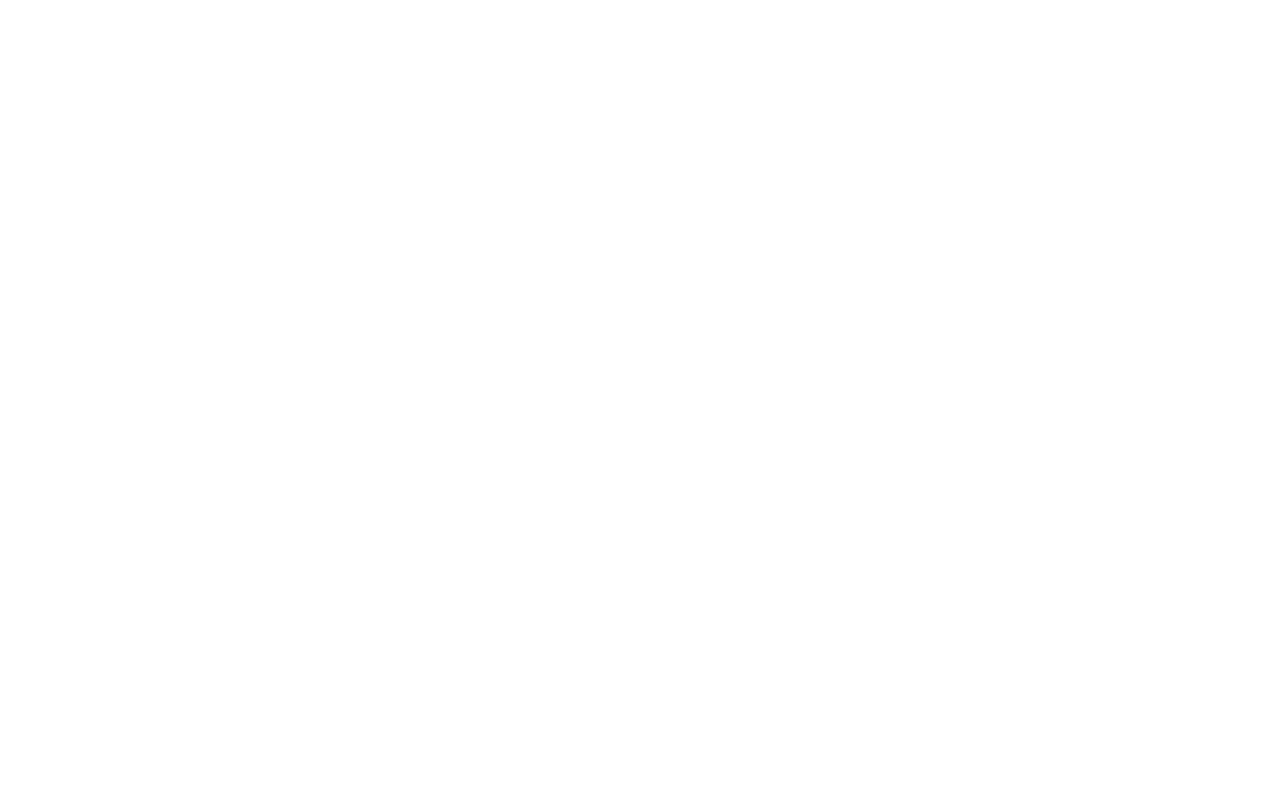
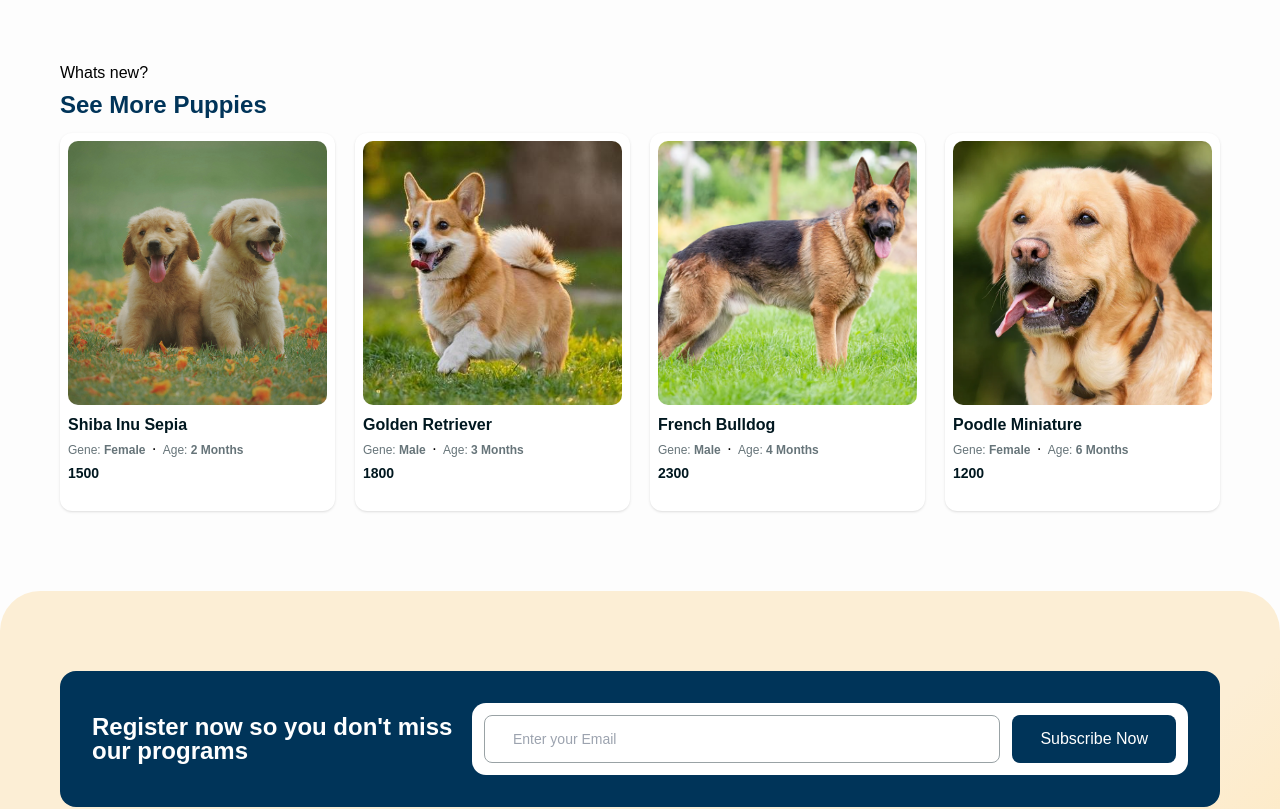
Before and after one commit to giojano1/unilab-practice-2, a React (Vite) app: page /dog/1 in a window 1280 px wide. Shown: the part 1340-2149 px from the top of the page. Before the commit the page ends 1325 px from the top, so only its background shows below. Built offline with nearby package versions, Linux system fonts and the light colour scheme.

Commit message:
feature/dogdt-page

```diff
--- a/src/components/Dogdetail/Customers.jsx
+++ b/src/components/Dogdetail/Customers.jsx
@@ -6,7 +6,7 @@
 
 const Customers = () => {
   return (
-    <div className="my-10">
+    <div className="my-20">
       <div className="my-4">
         <h2 className="text-bold-24 text-neutral100 ">Our lovely customer</h2>
       </div>
--- /dev/null
+++ b/src/components/Dogdetail/Featured.jsx
@@ -0,0 +1,20 @@
+import React, { useContext } from "react";
+import DogGrid from "../Global/DogGrid";
+import { DogShopContext } from "../../context/DogShopContext";
+const Featured = () => {
+  const { data } = useContext(DogShopContext);
+
+  return (
+    <div className="my-20">
+      <div>
+        <h3 className="text-medium-16 ">Whats new?</h3>
+        <h2 className="text-bold-24 text-primary mt-3">See More Puppies</h2>
+      </div>
+      <div className="grid grid-cols-4 mt-4 gap-5 max-900:grid-cols-2 ">
+        <DogGrid data={data} limit={4} />
+      </div>
+    </div>
+  );
+};
+
+export default Featured;
--- a/src/pages/DogDetail.jsx
+++ b/src/pages/DogDetail.jsx
@@ -2,6 +2,8 @@
 import Header from "../components/Global/Header";
 import Details from "../components/Dogdetail/Details";
 import Customers from "../components/Dogdetail/Customers";
+import Featured from "../components/Dogdetail/Featured";
+import Footer from "../components/Global/Footer";
 const DogDetail = () => {
   return (
     <>
@@ -13,7 +15,11 @@
         <section className="container">
           <Customers />
         </section>
+        <section className="container">
+          <Featured />
+        </section>
       </main>
+      <Footer />
     </>
   );
 };
```
